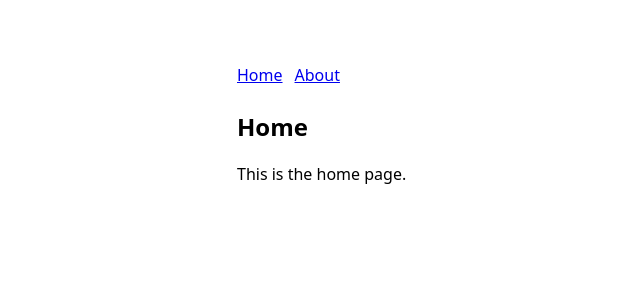
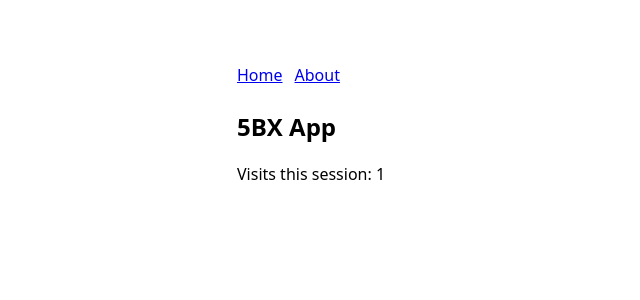
Before and after one commit to carisaelam/5bx, a Vue app: page / in a window 1280 px wide. Shown: the top 300 px of the page, without its empty margins (43-683 px from the left). Built offline with nearby package versions, Linux system fonts and the light colour scheme.

Commit message:
Add basic pinia store

```diff
--- /dev/null
+++ b/src/stores/app.ts
@@ -0,0 +1,13 @@
+import { defineStore } from 'pinia';
+
+export const useAppStore = defineStore('app', {
+  state: () => ({
+    appName: '5BX App',
+    visits: 0,
+  }),
+  actions: {
+    increment() {
+      this.visits++;
+    },
+  },
+});
--- a/src/views/HomeView.vue
+++ b/src/views/HomeView.vue
@@ -1,6 +1,13 @@
+<script setup lang="ts">
+import { useAppStore } from '../stores/app';
+
+const app = useAppStore();
+app.increment();
+</script>
+
 <template>
   <main>
-    <h2>Home</h2>
-    <p>This is the home page.</p>
+    <h2>{{ app.appName }}</h2>
+    <p>Visits this session: {{ app.visits }}</p>
   </main>
 </template>
```
